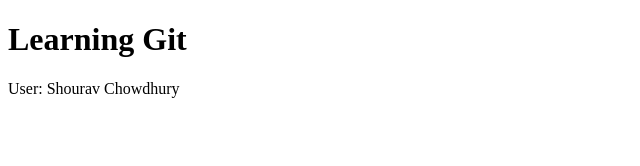
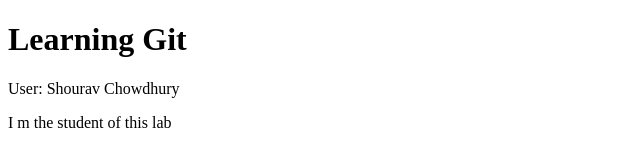
Before and after one commit to Shourav-pixel/seisdl, a plain HTML site: page shourav.html in a window 1280 px wide. Shown: the whole page, without its empty margins (0-640 px from the left). Drawn offline with Linux system fonts and the light colour scheme.

Commit message:
add a new line in shourav.html file

```diff
--- a/shourav.html
+++ b/shourav.html
@@ -10,6 +10,7 @@
     <div>
         <h1>Learning Git</h1>
         <p>User: Shourav Chowdhury</p>
+        <p>I m the student of this lab</p>
     </div>
 
 </body>
```
